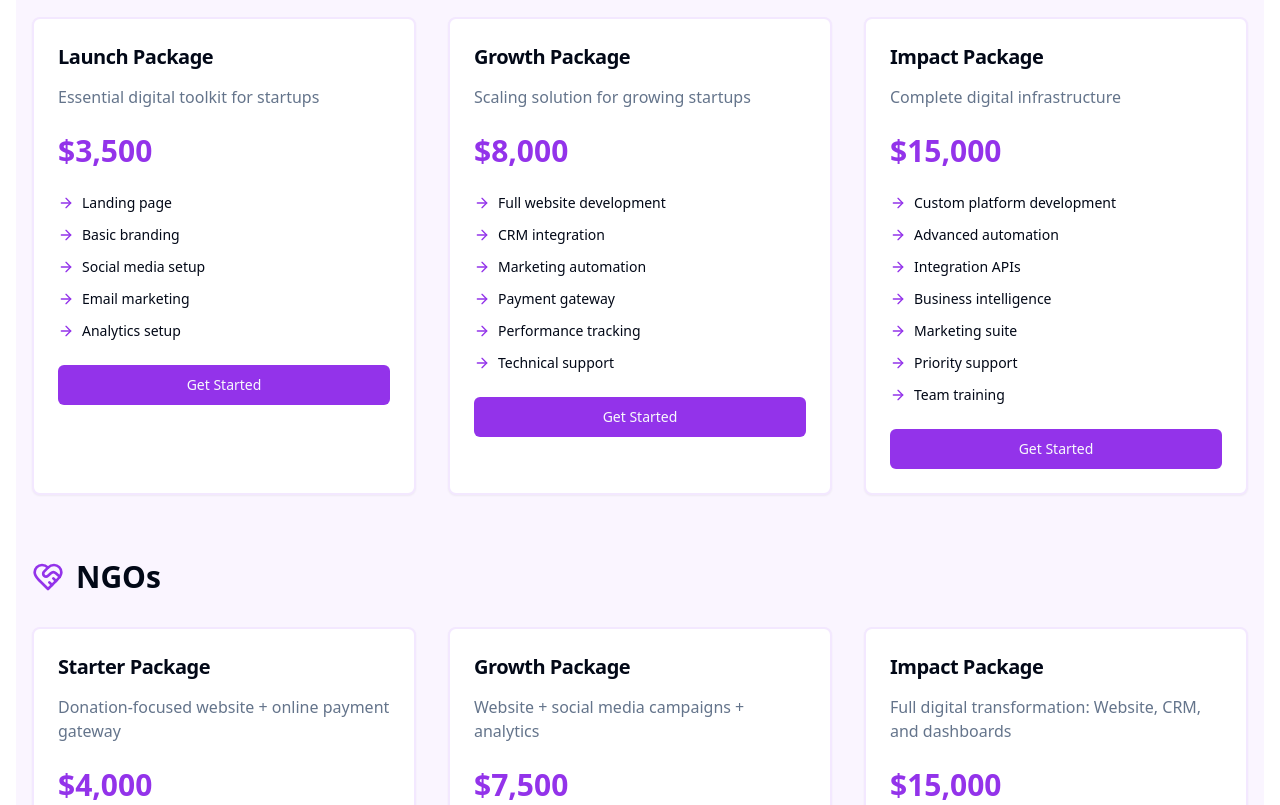
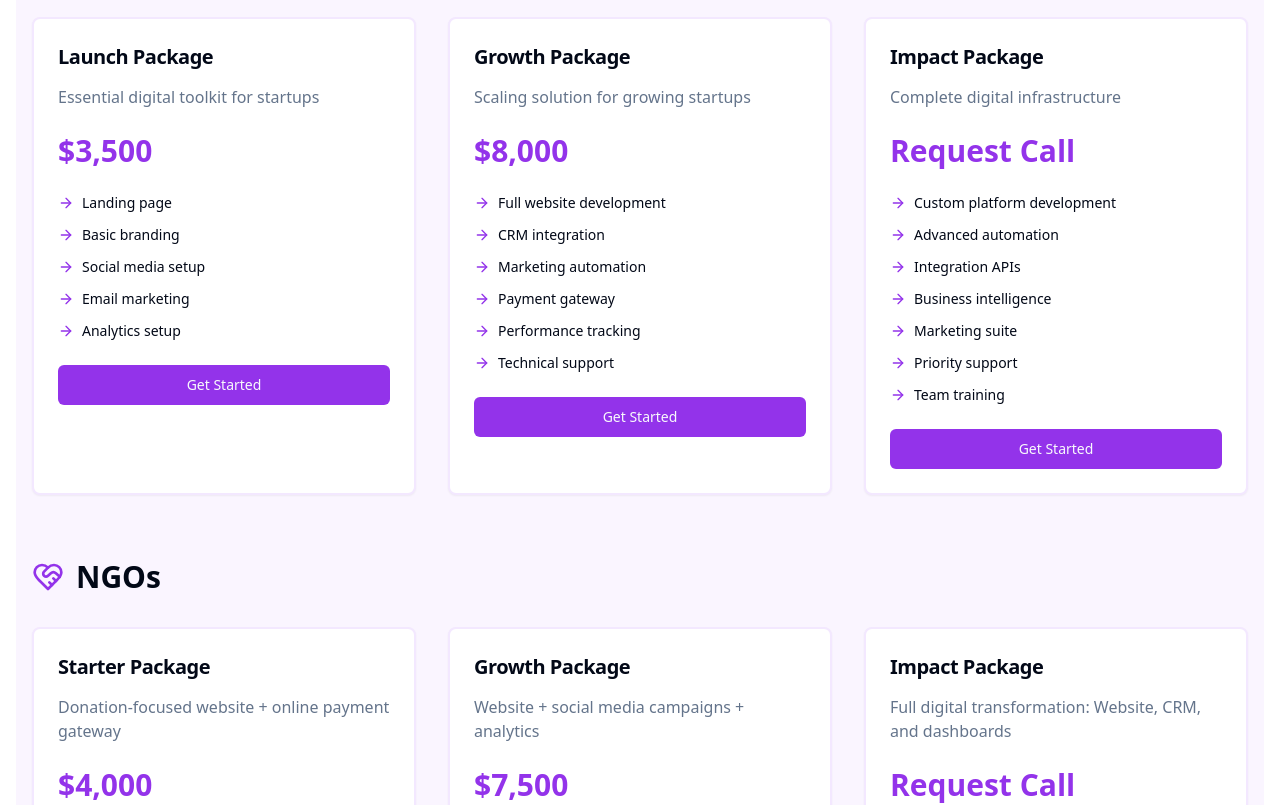
Before and after one commit to salutethegenius/kemisdigital-2027, a React (Vite) app in the folder client/: page /services in a window 1280 px wide. Shown: the part 1820-2625 px from the top of the page. Built offline with nearby package versions, Linux system fonts and the light colour scheme; no server answers.

Commit message:
Agent query: Are all top-tier packages now showing as "Impact Package" (except for Tourism's "Resort Elite") and displaying "Request Call" for pricing?

```diff
--- a/client/src/pages/Services.tsx
+++ b/client/src/pages/Services.tsx
@@ -140,7 +140,7 @@ const services = {
       {
         title: "Impact Package",
         description: "Complete digital infrastructure",
-        price: "$15,000",
+        price: "Request Call",
         features: [
           "Custom platform development",
           "Advanced automation",
@@ -185,7 +185,7 @@ const services = {
       {
         title: "Impact Package",
         description: "Full digital transformation: Website, CRM, and dashboards",
-        price: "$15,000",
+        price: "Request Call",
         features: [
           "Custom platform development",
           "Advanced CRM implementation",
```
